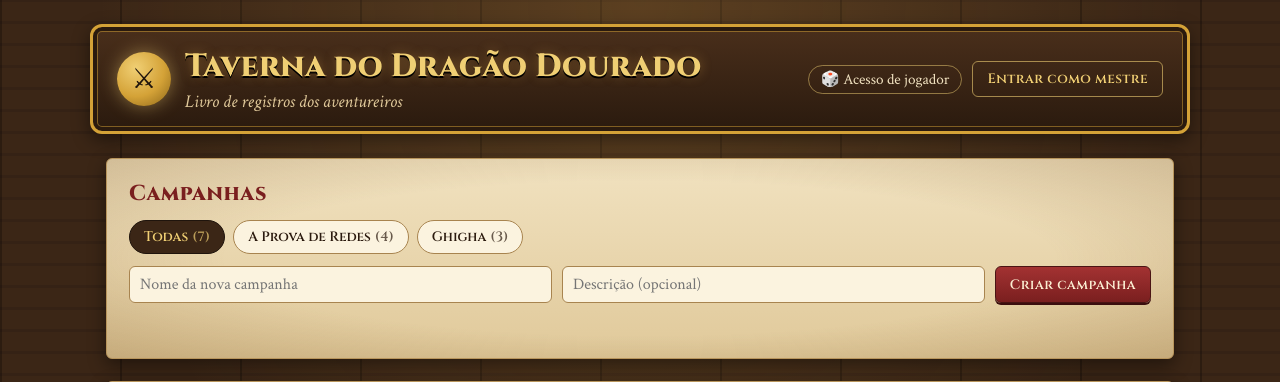
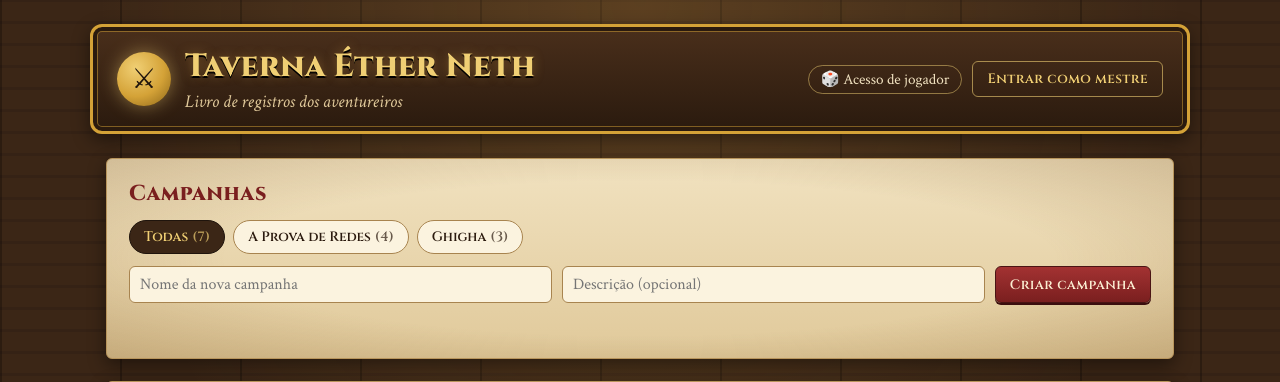
Before and after one commit to 1Carulla/RPG-API, a Django app: page / in a window 1280 px wide. Shown: the top 382 px of the page. Run offline with Django 5.2, Linux system fonts and the light colour scheme; data comes from the database, SQL or seed files in the repository.

Commit message:
melhorias no front

```diff
--- a/personagens/templates/personagens/index.html
+++ b/personagens/templates/personagens/index.html
@@ -3,7 +3,7 @@
 <head>
   <meta charset="UTF-8">
   <meta name="viewport" content="width=device-width, initial-scale=1">
-  <title>Taverna do Dragão Dourado - RPG de Mesa</title>
+  <title>Taverna Éther Neth - RPG de Mesa</title>
   <link rel="preconnect" href="https://fonts.googleapis.com">
   <link rel="preconnect" href="https://fonts.gstatic.com" crossorigin>
   <link href="https://fonts.googleapis.com/css2?family=Cinzel:wght@600;800&family=Crimson+Text:ital,wght@0,400;0,600;1,400&display=swap" rel="stylesheet">
@@ -14,7 +14,7 @@
     <div class="marca">
       <span class="brasao" aria-hidden="true">⚔</span>
       <div>
-        <h1>Taverna do Dragão Dourado</h1>
+        <h1>Taverna Éther Neth</h1>
         <p class="subtitulo">Livro de registros dos aventureiros</p>
       </div>
     </div>
```
Also changed, not shown: personagens/static/personagens/fundo.svg (added).
